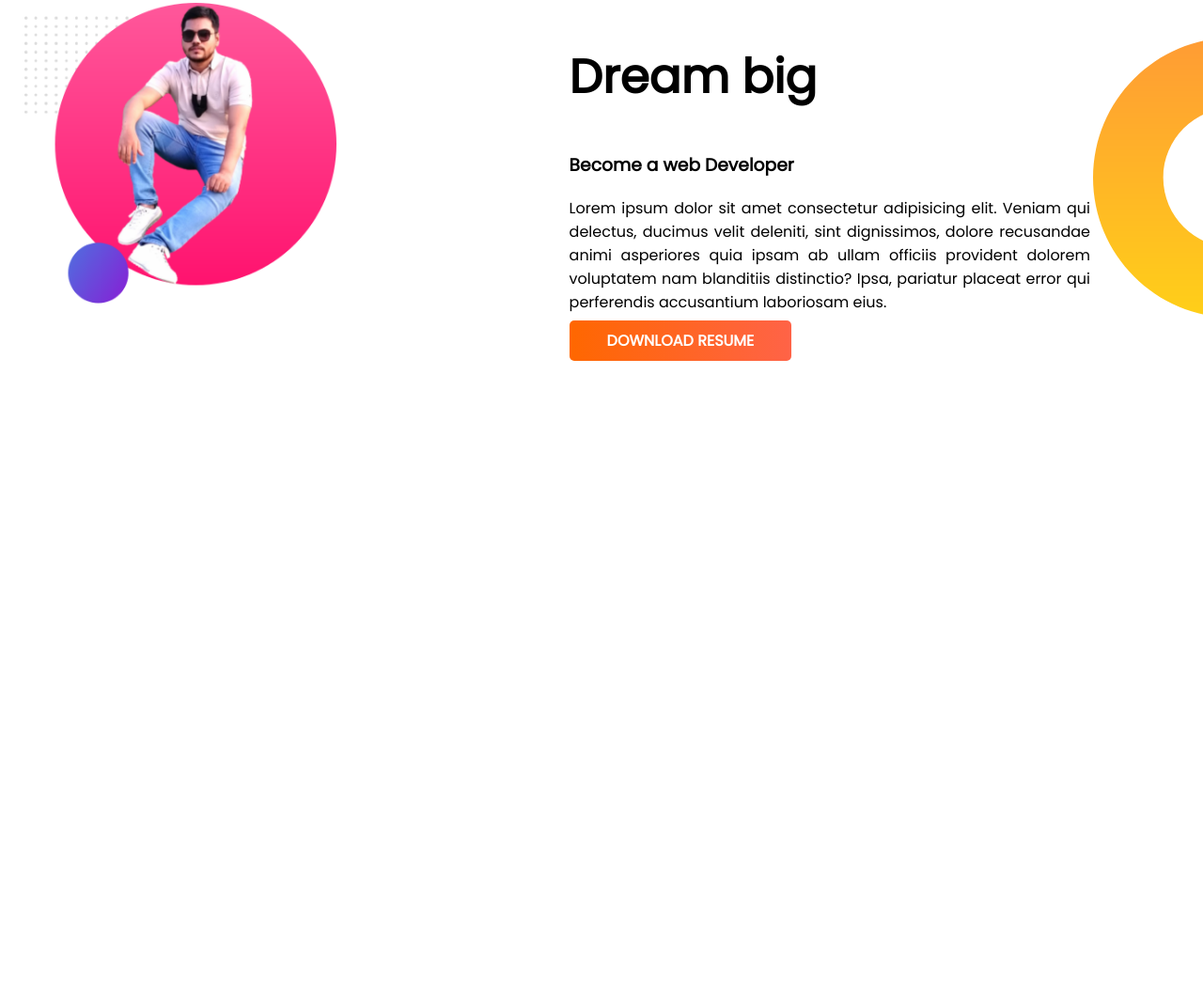
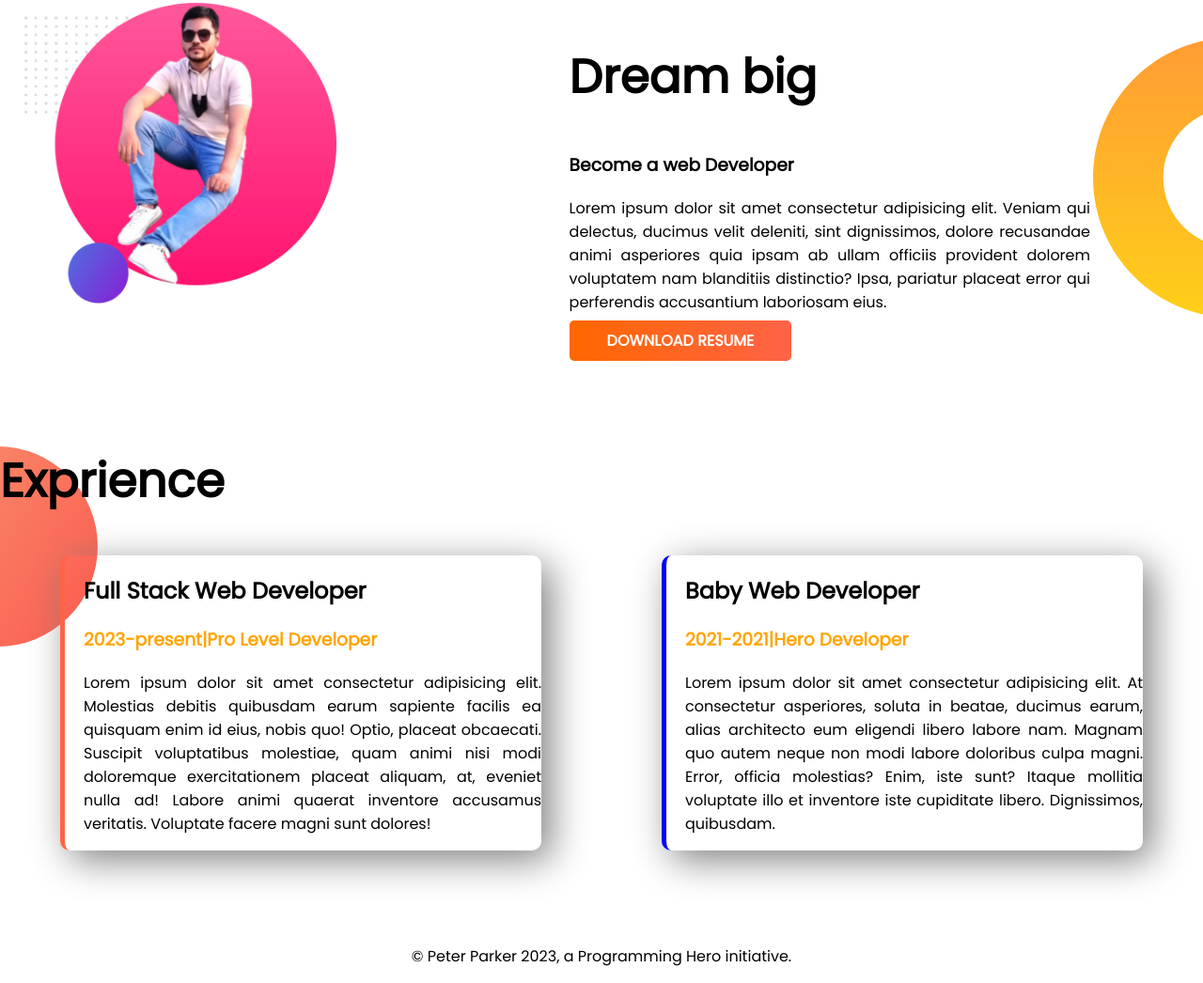
Before and after one commit to maruf11604/maruf-portfolio, a plain HTML site: page index.html in a window 1280 px wide. Shown: the part 585-1631 px from the top of the page at 94% size. Before the commit the page ends 1060 px from the top, so only its background shows below. Drawn offline with Linux system fonts and the light colour scheme.

Commit message:
added new section and footer

```diff
--- a/index.html
+++ b/index.html
@@ -13,7 +13,7 @@
 </head>
 
 <body>
-    <section class="top-banner">
+    <section class="top-banner flexible-container">
         <div class="half-width pera">
             <h1>Welcome To</h1>
             <h1><span class="orcolor">Maruf Ahmed</span> World!</h1>
@@ -28,7 +28,7 @@
             <img src="images/maruf.png" alt="">
         </div>
     </section>
-    <section class="dream-big">
+    <section class="dream-big flexible-container">
         <div class="half-width">
             <img src="images/maruf2.png" alt="">
         </div>
@@ -43,6 +43,30 @@
             <a class="link-button" href="" target="_blank">DOWNLOAD RESUME</a>
         </div>
     </section>
+    <section class="experience-area">
+        <h1>Exprience</h1>
+        <div class="flexible-container">
+            <div class="ex-dev">
+                <h2>Full Stack Web Developer</h2>
+                <h3 class="orcolor">2023-present|Pro Level Developer</h3>
+                <p>Lorem ipsum dolor sit amet consectetur adipisicing elit. Molestias debitis quibusdam earum sapiente
+                    facilis ea quisquam enim id eius, nobis quo! Optio, placeat obcaecati. Suscipit voluptatibus
+                    molestiae, quam animi nisi modi doloremque exercitationem placeat aliquam, at, eveniet nulla ad!
+                    Labore animi quaerat inventore accusamus veritatis. Voluptate facere magni sunt dolores!</p>
+            </div>
+            <div class="ex-dev baby">
+                <h2>Baby Web Developer</h2>
+                <h3 class="orcolor">2021-2021|Hero Developer</h3>
+                <p>Lorem ipsum dolor sit amet consectetur adipisicing elit. At consectetur asperiores, soluta in beatae,
+                    ducimus earum, alias architecto eum eligendi libero labore nam. Magnam quo autem neque non modi
+                    labore doloribus culpa magni. Error, officia molestias? Enim, iste sunt? Itaque mollitia voluptate
+                    illo et inventore iste cupiditate libero. Dignissimos, quibusdam.</p>
+            </div>
+        </div>
+    </section>
 </body>
+<footer>
+    <p>© Peter Parker 2023, a Programming Hero initiative.</p>
+</footer>
 
 </html>
--- a/style.css
+++ b/style.css
@@ -12,7 +12,7 @@ h1 {
     color: orange;
 }
 
-section {
+.flexible-container {
     display: flex;
     margin-bottom: 100px;
 }
@@ -55,3 +55,28 @@ section {
 .pera {
     text-align: justify;
 }
+
+.ex-dev {
+    box-shadow: 10px 10px 40px gray;
+    width: 40%;
+    margin-right: 5%;
+    margin-left: 5%;
+    padding-left: 20px;
+    border-radius: 10px;
+    border-left: 5px solid tomato;
+    text-align: justify;
+}
+
+.baby {
+    border-left: 5px solid blue;
+}
+
+.experience-area {
+    background-image: url("images/exp-bg.png");
+    background-repeat: no-repeat;
+
+}
+
+footer p {
+    text-align: center;
+}
```
